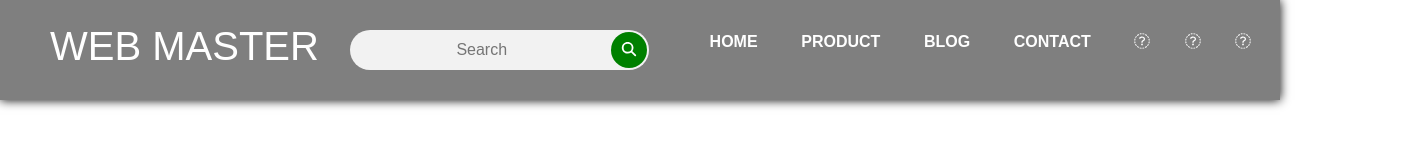
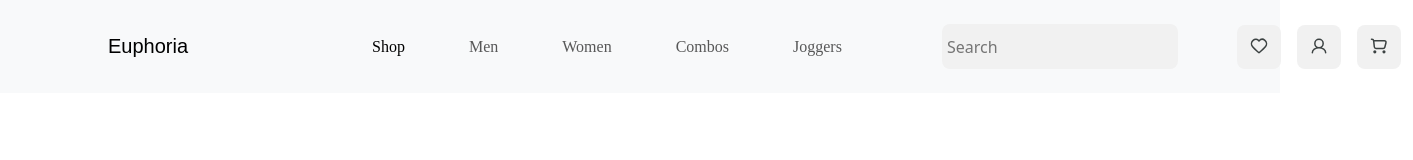
Before and after one commit to Shuhrat567/Project_Site, a plain HTML site: page home_Page/index.html in a window 1280 px wide. Shown: the whole page, 1413 px wide, since content can reach past the window. Drawn offline with nearby package versions, Linux system fonts and the light colour scheme; a web font is replaced by a local one.

Commit message:
second commit

```diff
--- a/home_Page/css/style.css
+++ b/home_Page/css/style.css
@@ -1,121 +1,76 @@
-*{
+@import url('https://fonts.cdnfonts.com/css/mintaka');
+
+* {
+    padding: 0;
     margin: 0;
-    padding: 0;
-    box-sizing: border-box;
-    font-family: Arial;
+    box-sizing: border-box
 }
-body{
-    background: url(bg.jpg);
-    background-size: cover;
-    height: 100vh;
-    background-position: center;
+
+.navbar-brand-style {
+    color: #3C4242;
+    font-family: 'Mintaka', sans-serif;
+    font-size: 34.064px;
+    font-style: normal;
+    font-weight: 400;
+    line-height: normal;
 }
-header{
-    width:100%;
-    height: 100px;
+
+.navbar-color {
+    background-color: #FFF;
+}
+
+.nav-link {
+    color: #3C4242;
+    font-family: Causten;
+    font-size: 22px;
+    font-style: normal;
+    font-weight: 700;
+    line-height: normal;
+}
+
+.inputBox {
     display: flex;
-    justify-content: space-between;
+    position: relative;
+    width: 267px;
     align-items: center;
-    position: fixed;
-    z-index: 99;
-    box-shadow: 0 0 10px #000;
-    background: rgba(0,0,0,0.5);
-}
-#chk1{
-    display: none;
-
-
-}
-i{
-    color: #fff;
-    cursor: pointer;
-}
-header .logo{
-    flex: 1;
-    color:#fff;
-
-    margin-left: 50px;
-    text-transform: uppercase;
-    font-size: 15px;
-}
-header .search-box{
-    flex: 1;
-    position: relative;
-}
-.search-box input{
-    width:100%;
-    height: 40px;
-    border: none;
-    outline: none;
-    background:#f2f2f2;
-    border-radius: 30px;
-    color:gray;
-    font-size: 16px;
-    padding-left: 5px;
-    padding-right: 40px;
-    text-align: center;
+    gap: 12px;
 
 }
 
-.search-box button{
-    cursor: pointer;
-    width:40px;
-    height: 40px;
-    border-radius: 30px;
-    border:none;
+
+.inputBox input {
+    padding: 15px, 0px;
+    border: none;
+    outline: none;
+    width: 100%;
+    background: #F1F1F1;
+    border-radius: 8px;
+    font-size: 1em;
+    height: 45px;
+    width: 267px;
+    align-items: center;
+    padding-left: 5px;
+    gap: 12px;
+}
+
+.inputBox i {
     position: absolute;
-    top:0;
-    right: 0;
-    transform: scale(0.9);
-    background: green;
-    color: #fff;
+    left: 0;
 }
-header ul {
-    flex:2;
+
+.icon-container {
     display: flex;
-    justify-content: space-evenly;
 }
-header ul li{
-    list-style: none;
+
+.icon-item {
+    padding-top: 8px;
+    position: relative;
+    width: 44px;
+    height: 44px;
+    background: #F1F1F1;
+    margin-left: 5px;
+    text-align: center;
+    align-items: center;
+    justify-content: center;
+    border-radius: 8px;
 }
-header ul li a{
-    text-decoration: none;
-    color:#fff;
-    font-weight: 600;
-    text-transform: uppercase;
-    padding: 10px 15px;
-}
-header ul li a:hover{
-    border-bottom: 2px solid cadetblue;
-}
-header .menu{
-    font-size: 2.5em;
-    display: none;
-}
-@media(max-width:1000px){
-    .search-box button{
-        position: absolute;
-    }
-    header ul{
-        position: fixed;
-        top:100px;
-        right: -100%;
-        background: rgba(0,0,0,0.5);
-        height: calc(100vh - 100px);
-        width:50%;
-        flex-direction: column;
-        align-items: center;
-        transition: right 0.5s linear;
-    }
-
-    header .menu{
-        display: block;
-        width:100px;
-        text-align: center;
-    }
-    #chk1:checked ~ ul{
-        right: 0;
-
-    }
-
-}
--- a/home_Page/index.html
+++ b/home_Page/index.html
@@ -16,37 +16,57 @@
 </head>
 <body>
     <!-- ===== Navbar section start ===== -->
-    <header>
-      <input type ="checkbox" name ="" id ="chk1">
-      <div class="logo"><h1>Web Master</h1></div>
-          <div class="search-box">
-              <form>
-                  <input type ="text" name ="search" id ="srch" placeholder="Search">
-                  <button type ="submit"><i class="fa fa-search"></i></button>
-              </form>
+    <nav class="navbar navbar-expand-lg bg-body-tertiary navbar-color d-flex">
+        <div class="container-fluid pt-3 pb-3">
+          <a class="navbar-brand navbar-brand-style ms-5 ps-5 pe-3" href="#">Euphoria</a>
+          <button class="navbar-toggler" type="button" data-bs-toggle="collapse" data-bs-target="#navbarSupportedContent" aria-controls="navbarSupportedContent" aria-expanded="false" aria-label="Toggle navigation">
+            <span class="navbar-toggler-icon"></span>
+          </button>
+          <div class="collapse navbar-collapse ps-5" id="navbarSupportedContent">
+            <ul class="navbar-nav mb-2 mb-lg-0 ps-5">
+              <li class="nav-item ps-5">
+                <a class="nav-link active" aria-current="page" href="#">Shop</a>
+              </li>
+              <li class="nav-item ps-5">
+                <a class="nav-link" href="#">Men</a>
+              </li>
+              <li class="nav-item ps-5">
+                <a class="nav-link" href="#">Women</a>
+              </li>
+              <li class="nav-item ps-5">
+                <a class="nav-link" href="#">Combos</a>
+              </li>
+              <li class="nav-item ps-5 pe-3">
+                <a class="nav-link" href="#">Joggers</a>
+              </li>
+            </ul>
+                <div class="inputBox" style="padding-left: 76px;">
+                    <input type="search" required id="search" placeholder="Search">
+                </div>
+                <div class="navbar-icons" style="padding-left: 76px;">
+                  <div class="container icon-container">
+                    <div class="icon-item ms-3">
+                        <svg xmlns="http://www.w3.org/2000/svg" width="20" height="20" viewBox="0 0 20 20" fill="none">
+                            <path fill-rule="evenodd" clip-rule="evenodd" d="M9.99486 4.93005C8.49535 3.18253 5.99481 2.71245 4.11602 4.31265C2.23723 5.91285 1.97273 8.58831 3.44815 10.4809C4.67486 12.0544 8.38733 15.3731 9.60407 16.4473C9.7402 16.5674 9.80827 16.6275 9.88766 16.6511C9.95695 16.6717 10.0328 16.6717 10.1021 16.6511C10.1815 16.6275 10.2495 16.5674 10.3857 16.4473C11.6024 15.3731 15.3149 12.0544 16.5416 10.4809C18.017 8.58831 17.7848 5.89602 15.8737 4.31265C13.9626 2.72929 11.4944 3.18253 9.99486 4.93005Z" stroke="#3C4242" stroke-width="1.5" stroke-linecap="round" stroke-linejoin="round"/>
+                        </svg>
+                    </div>
+                    <div class="icon-item ms-3">
+                        <svg xmlns="http://www.w3.org/2000/svg" width="20" height="20" viewBox="0 0 20 20" fill="none">
+                            <path d="M9.99992 11.6666C12.3011 11.6666 14.1666 9.8011 14.1666 7.49992C14.1666 5.19873 12.3011 3.33325 9.99992 3.33325C7.69873 3.33325 5.83325 5.19873 5.83325 7.49992C5.83325 9.8011 7.69873 11.6666 9.99992 11.6666ZM9.99992 11.6666C6.31802 11.6666 3.33325 13.9052 3.33325 16.6666M9.99992 11.6666C13.6818 11.6666 16.6666 13.9052 16.6666 16.6666" stroke="#3C4242" stroke-width="1.5" stroke-linecap="round"/>
+                        </svg>
+                    </div>
+                    <div class="icon-item ms-3">
+                        <svg xmlns="http://www.w3.org/2000/svg" width="20" height="20" viewBox="0 0 20 20" fill="none">
+                            <path d="M2.5 3.33325H3.00526C3.85578 3.33325 4.56986 3.97367 4.6621 4.81917L5.3379 11.014C5.43014 11.8595 6.14422 12.4999 6.99474 12.4999H14.205C14.9669 12.4999 15.6317 11.9833 15.82 11.2451L16.9699 6.73584C17.2387 5.68204 16.4425 4.65733 15.355 4.65733H5.5M5.52063 15.5207H6.14563M5.52063 16.1457H6.14563M14.6873 15.5207H15.3123M14.6873 16.1457H15.3123M6.66667 15.8333C6.66667 16.2935 6.29357 16.6666 5.83333 16.6666C5.3731 16.6666 5 16.2935 5 15.8333C5 15.373 5.3731 14.9999 5.83333 14.9999C6.29357 14.9999 6.66667 15.373 6.66667 15.8333ZM15.8333 15.8333C15.8333 16.2935 15.4602 16.6666 15 16.6666C14.5398 16.6666 14.1667 16.2935 14.1667 15.8333C14.1667 15.373 14.5398 14.9999 15 14.9999C15.4602 14.9999 15.8333 15.373 15.8333 15.8333Z" stroke="#3C4242" stroke-width="1.5" stroke-linecap="round"/>
+                        </svg>
+                    </div>
+                  </div>
+              </div>
           </div>
-          <ul>
-              <li><a href="#">Home</a></li>
-              <li><a href="#">Product</a></li>
-              <li><a href="#">Blog</a></li>
-              <li><a href="#">Contact</a></li>
-              <li>
-                  <a href="#"><i class="fa fa-facebook"></i></a>
-                  <a href="#"><i class="fa fa-twitter"></i></a>
-                  <a href="#"><i class="fa fa-instagram"></i></a>
-
-              </li>
-          </ul>
-          <div class="menu">
-              <label for="chk1">
-                  <i class="fa fa-bars"></i>
-              </label>
-          </div>
-  </header>
+        </div>
+      </nav>
     <!-- ===== Navbar section end ===== -->
     <!-- ===== Banner section start ===== -->
-
-
 
 
 
--- a/home_Page/js/app.js
+++ b/home_Page/js/app.js
@@ -1,12 +1,96 @@
 'use strict'
 
-$(document).ready(function(event) {
-    var top_header = $(".carousel .fill");
+////////////////////
+easy
+////////////////////
 
-    $(window).scroll(function() {
-      var st = $(this).scrollTop();
-      top_header.css({
-        "background-position": "center calc(50% + " + st * 0.8 + "px)"
-      });
-    });
-  });
+
+function salomlashish() {
+  console.log("Salom Dunyo");
+}
+
+salomlashish()
+
+
+/////////////////////////////////////////////////////
+
+
+function user(name) {
+  name = "Kamil"
+  console.log(name);
+}
+
+
+user()
+
+
+/////////////////////////////////////////////////////
+
+function userQuestion() {
+
+  const askName = prompt("Ismingiz nima?","jhon");
+  const askAge = +prompt("yoshingizni kiriting", "16");
+  const askAddress = prompt("Manzilingizni kiriting", "navoi")
+  console.log(askName);
+  console.log(askAge);
+  console.log(askAddress);
+}
+userQuestion()
+
+
+///////////////////
+Callback Functions
+///////////////////
+
+function Salomlashish(text) {
+  text = "qalay"
+  console.log("Salom");
+}
+Salomlashish()
+
+
+/////////////////////////////////////////////////////
+
+function callback1(name, callback) {
+  name = "Tommy"
+  console.log(`salom ${name}`);
+
+  function Callback() {
+    console.log("Callback function ishladi");
+  }
+
+  Callback( )
+}
+
+callback1()
+
+
+
+/////////////////////////////////////////////////////
+
+
+function greet(params) {
+  setTimeout(()=>{
+    console.log("Salom Dunyo ");
+} ,2000)
+}
+
+function sayName(name) {
+  name = "Jacob"
+  console.log(name);
+}
+
+greet();
+sayName();
+
+
+///////////////////////////////////////////////////////
+
+
+function helloWorld(name, myFunction) {
+  myFunction
+  console.log("Hello World");
+}
+helloWorld()
+
+//
```
Also changed, not shown: home_Page/img/card_img _2.png (added), home_Page/img/card_img.png (added).
